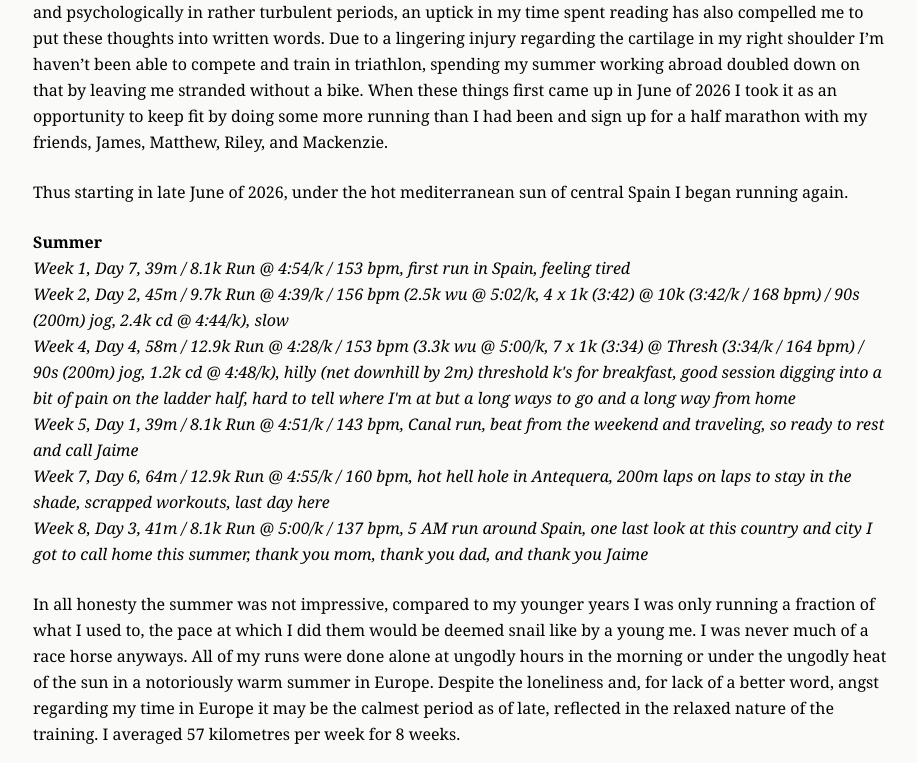
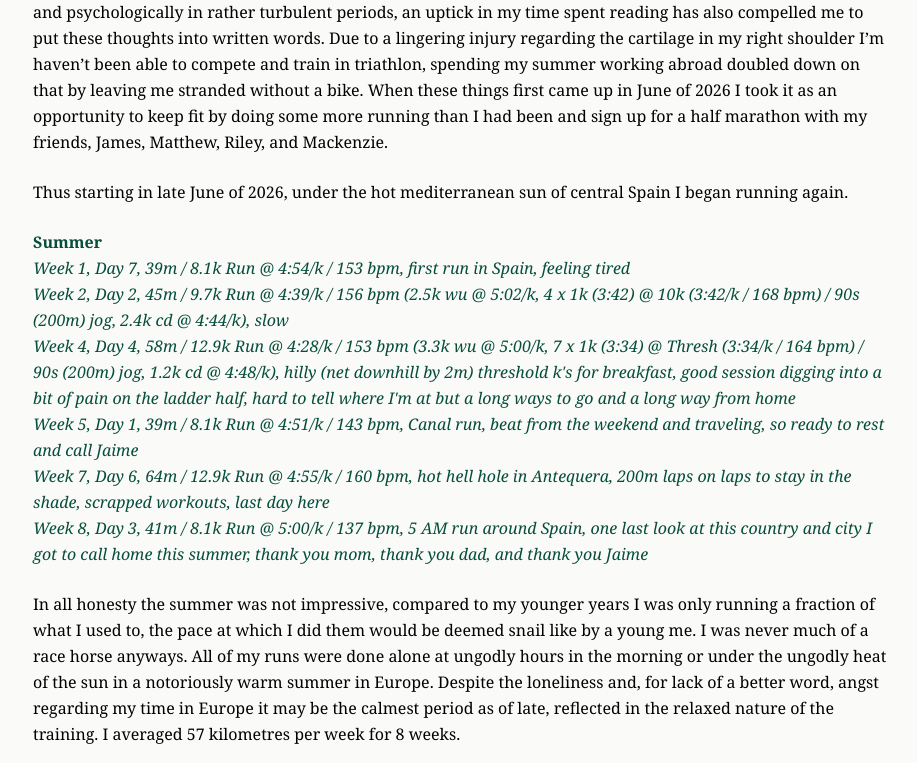
Before and after one commit to ims2003/personal_website, a Flask app: page /onrunning in a window 1280 px wide. Shown: the part 768-1531 px from the top of the page, without its empty margins (179-1096 px from the left). Run offline with Flask 3, Linux system fonts and the light colour scheme; some libraries are stand-ins or nearby versions.

Commit message:
color tests

```diff
--- a/app/templates/onrunning.html
+++ b/app/templates/onrunning.html
@@ -18,7 +18,7 @@
 <p>Thus starting in late June of 2026, under the hot mediterranean sun of central Spain I began running again.</p>
 
 <!--LOG 1-->
-<p>
+<p class="text-emerald-900">
     <strong>Summer</strong><br>
     <i>
 Week 1, Day 7,  39m / 8.1k Run @ 4:54/k / 153 bpm, first run in Spain, feeling tired <br>
```
